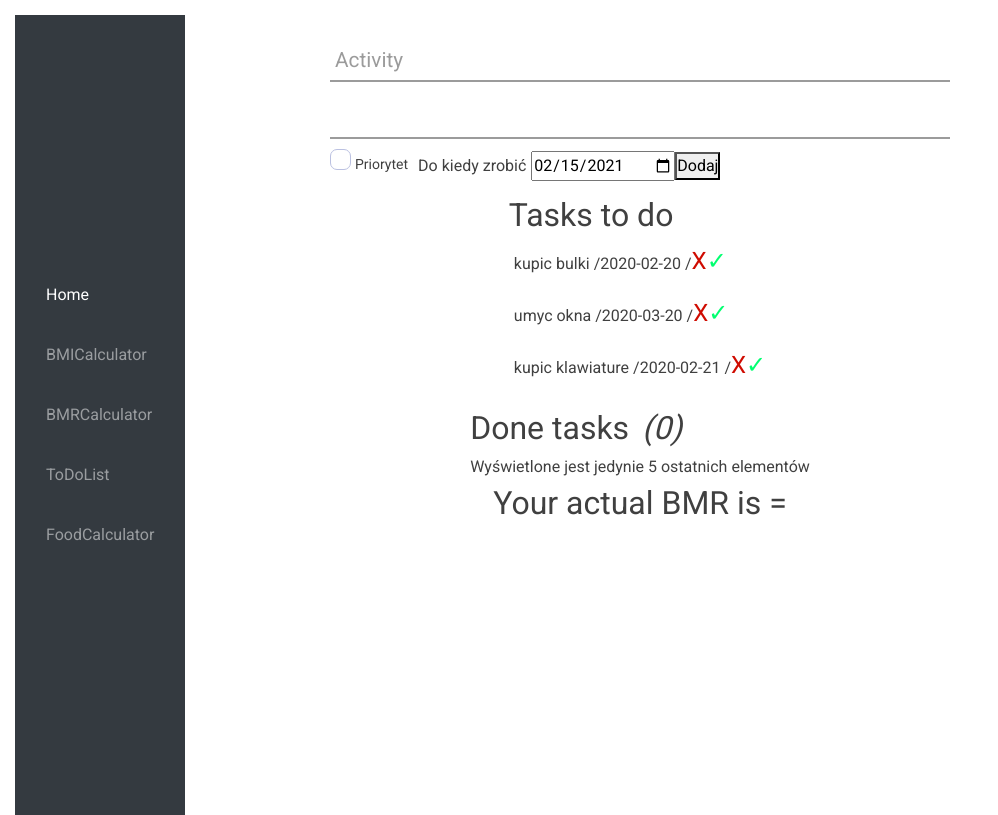
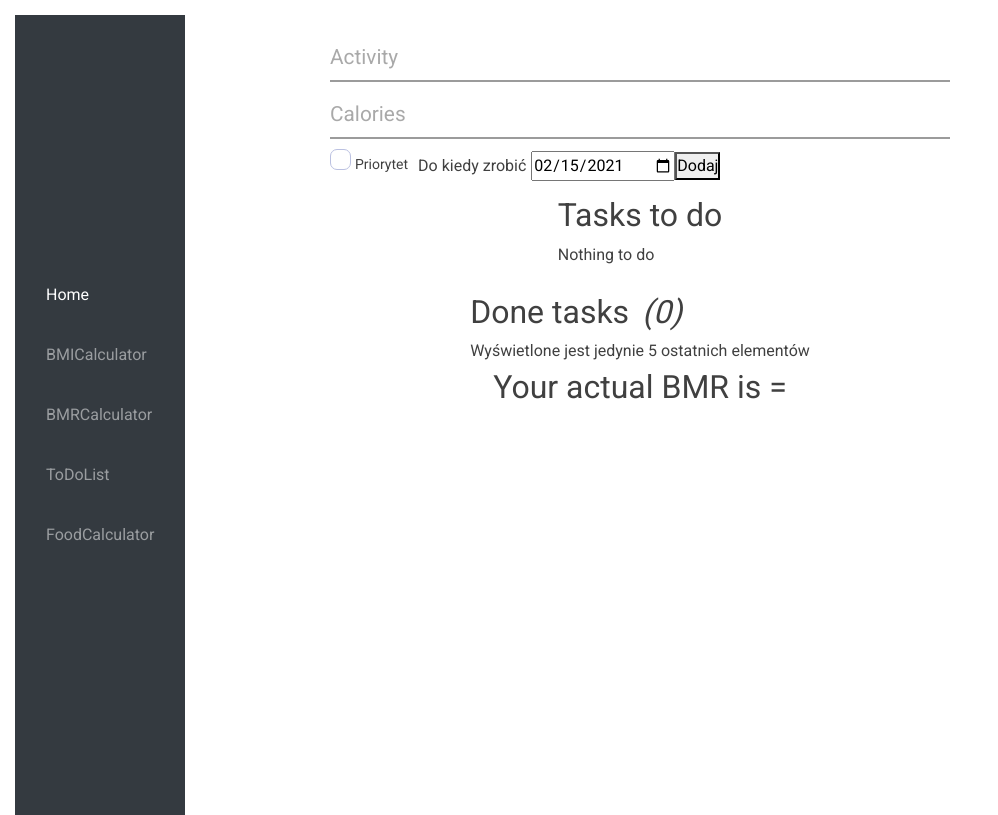
Before and after one commit to andryskowski/Health-Application, a React (Create React App) app in the folder to_do_list/: page /ToDoList in a window 1280 px wide. Shown: the whole page, without its empty margins (0-998 px from the left). Built offline with nearby package versions, Linux system fonts and the light colour scheme.

Commit message:
added localstorage to tasks, but still removing from localstorage doesn't work

```diff
--- a/to_do_list/package.json
+++ b/to_do_list/package.json
@@ -9,6 +9,7 @@
     "axios": "^0.21.1",
     "bootstrap": "^4.6.0",
     "framer-motion": "^3.3.0",
+    "json-parser": "^3.1.2",
     "node-sass": "^5.0.0",
     "react": "^17.0.1",
     "react-dom": "^17.0.1",
--- a/to_do_list/src/components/ToDoList/AddTask.js
+++ b/to_do_list/src/components/ToDoList/AddTask.js
@@ -4,10 +4,22 @@ import './AddTask.css'
 class AddTask extends Component {
     minDate = new Date().toISOString().slice(0, 10);
     state = {
-        text: '',
+        text: 'Activity',
         checked: false,
         date: this.minDate,
-        calories: 0
+        calories: 'Calories'
+    }
+
+    onClickText = (e) => {
+        this.setState({
+            text: ''
+        })
+    }
+
+    onClickCalories = (e) => {
+        this.setState({
+            calories: ''
+        })
     }
 
     handleText = (e) => {
@@ -41,10 +53,10 @@ class AddTask extends Component {
             const add = this.props.add(text, date, checked, calories);
             if (add) {
                 this.setState({
-                    text: '',
+                    text: 'Activity',
                     checked: false,
                     date: this.minDate,
-                    calories: 0
+                    calories: 'Calories'
                 })
             }
         } else {
@@ -59,14 +71,14 @@ class AddTask extends Component {
         maxDate = maxDate + "-12-32" //2020-12-31
         return (
             <div className="form form__group field">
-                <input type="text" placeholder="dodaj zadanie" value={this.state.text} className="form__field" id='name' required onChange={this.handleText} />
-                <label for="name" class="form__label"></label>
+                <input type="text" placeholder="dodaj zadanie" value={this.state.text} className="form__field" id='name' required onClick={this.onClickText} onChange={this.handleText} />
+                <label htmlFor="name" className="form__label"></label>
 
-                <input type="text" placeholder="Kalorie" value={this.state.calories} className="form__field" id='name2' required onChange={this.handleCalories} />
-                <label for="name2" class="form__label">Activity</label>
+                <input type="text" placeholder="Kalorie" value={this.state.calories} className="form__field" id='name2' required onClick={this.onClickCalories} onChange={this.handleCalories} />
+                <label htmlFor="name2" className="form__label"></label>
 
                 <input id="c1" type="checkbox" checked={this.state.checked} id="important" onChange={this.handleCheckbox} />
-                <label for="c1" htmlFor="important">Priorytet</label>
+                <label htmlFor="c1" htmlFor="important">Priorytet</label>
                 <label htmlFor="date">Do kiedy zrobić</label>
                 <input type="date" value={this.state.date} min={this.minDate} max={maxDate} onChange={this.handleDate} />
                 <button  onClick={this.handleClick}>Dodaj</button>
--- a/to_do_list/src/components/ToDoList/ToDoList.js
+++ b/to_do_list/src/components/ToDoList/ToDoList.js
@@ -1,6 +1,4 @@
-
 import './sass/App.sass';
-
 import React, { Component } from 'react';
 import AddTask from './AddTask'
 import TaskList from './TaskList'
@@ -8,36 +6,12 @@ import Task from './Task'
 import { motion } from 'framer-motion';
 
 class App extends Component {
-  counter = 9;
+  counter = 0;
   state = {
-    tasks: [
-      {
-        id: 0,
-        text: 'kupic bulki',
-        date: '2020-02-20',
-        important: true,
-        active: true,
-        finishDate: null
-      },
-      {
-        id: 1,
-        text: 'umyc okna',
-        date: '2020-03-20',
-        important: true,
-        active: true,
-        finishDate: null
-      },
-      {
-        id: 3,
-        text: 'kupic klawiature',
-        date: '2020-02-21',
-        important: true,
-        active: true,
-        finishDate: null
-      },
-    ],
-    ActualBMR: localStorage.getItem('BMR')
+    tasks: window.localStorage.getItem('Tasks') ? JSON.parse(window.localStorage.getItem('Tasks')) : [],
+    ActualBMR: localStorage.getItem('BMR'),
   }
+
 
   removeTask = (id) => {
     const tasks = [...this.state.tasks];
@@ -46,6 +20,7 @@ class App extends Component {
     tasks.splice(index, 1);
 
     this.setState({ tasks });
+
 
   }
 
@@ -61,9 +36,18 @@ class App extends Component {
     this.setState({ ActualBMR })
   }
 
+
+
+  // addTaskToLocalStorage = (task) => {
+  //   // const TASKS = JSON.parse(localStorage.getItem('Tasks'));
+  //   const tasks2 =  [...JSON.parse(localStorage.getItem('Tasks')), task];
+
+  //   localStorage.setItem('Tasks', JSON.stringify(tasks2));
+  // }
+
   addTask = (text, date, important, calories) => {
     const task = {
-      id: this.counter,
+      id: this.state.tasks.length,
       text: text, //tekst z inputa
       date: date, //tekst z inputa
       important: important,
@@ -74,11 +58,16 @@ class App extends Component {
     this.counter++;
     console.log(task, this.counter);
 
+    const updatedTasks = [...this.state.tasks, task];
+    window.localStorage.setItem('Tasks', JSON.stringify(updatedTasks));
+
     this.setState(prevState => ({
       tasks: [...prevState.tasks, task]
     }));
 
     this.changeActualBMR(calories);
+
+    // this.addTaskToLocalStorage(task);
 
     return true;
   }
--- a/to_do_list/src/components/ToDoList/sass/input.scss
+++ b/to_do_list/src/components/ToDoList/sass/input.scss
@@ -16,7 +16,7 @@ $gray: #9b9b9b;
   border-bottom: 2px solid $gray;
   outline: 0;
   font-size: 1.3rem;
-  color: $white;
+  color: darkgray;
   padding: 7px 0;
   background: transparent;
   transition: border-color 0.2s;
```
Also changed, not shown: 1 other file (tests, documents, lock files or other folders).
